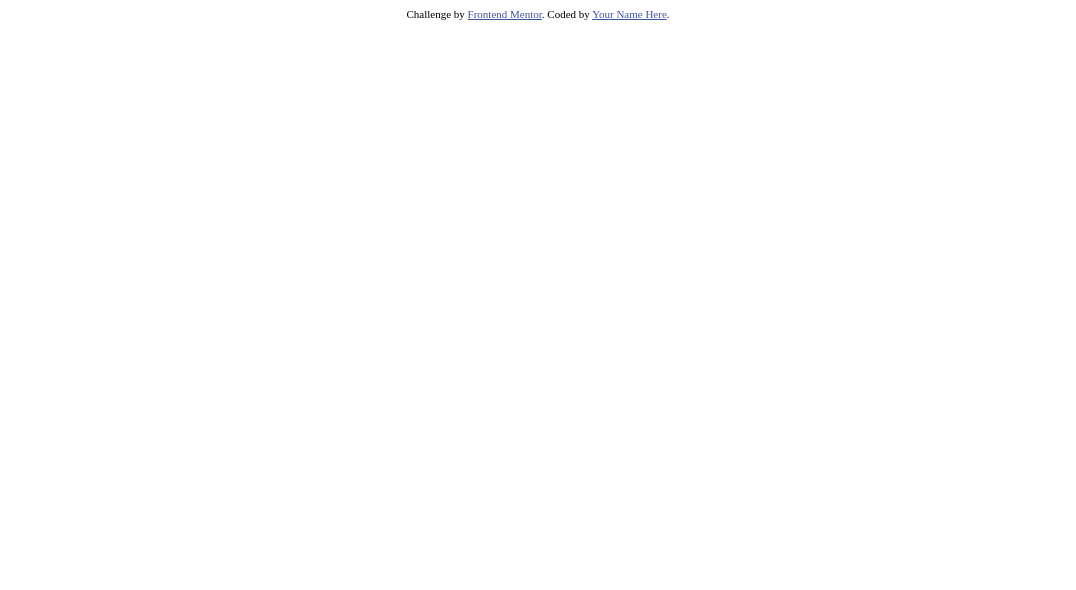
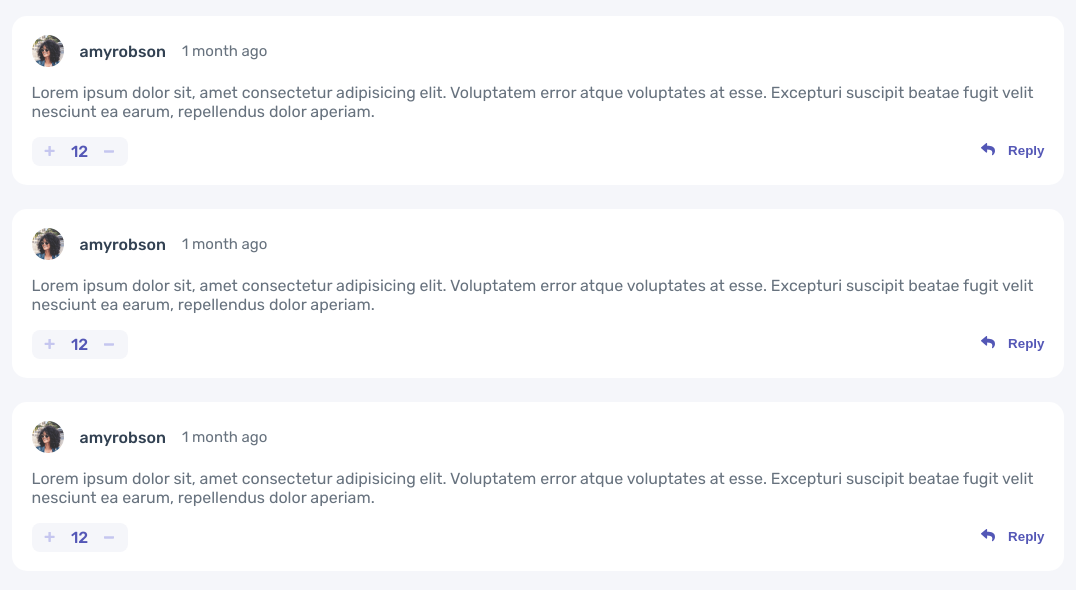
Before and after one commit to k0bek/interactive-comments-section-main, a plain HTML site: page index.html in a window 1280 px wide. Shown: the whole page, without its empty margins (102-1178 px from the left). Drawn offline with Linux system fonts and the light colour scheme.

Commit message:
card created

```diff
--- a/index.html
+++ b/index.html
@@ -1,26 +1,118 @@
 <!DOCTYPE html>
 <html lang="en">
+
 <head>
   <meta charset="UTF-8">
-  <meta name="viewport" content="width=device-width, initial-scale=1.0"> <!-- displays site properly based on user's device -->
+  <meta name="viewport" content="width=device-width, initial-scale=1.0">
+  <link rel="icon" type="image/png" sizes="32x32" href="./images/favicon-32x32.png">
+  <title>Frontend Mentor | Interactive comments section</title>
+  <link rel="preconnect" href="https://fonts.googleapis.com">
+  <link rel="preconnect" href="https://fonts.gstatic.com" crossorigin>
+  <link href="https://fonts.googleapis.com/css2?family=Rubik:wght@400;500;700&display=swap" rel="stylesheet">
+  <script src="https://kit.fontawesome.com/ab367dd5ba.js" crossorigin="anonymous"></script>
+  <link rel="stylesheet" href="./css/main.css">
+</head>
 
-  <link rel="icon" type="image/png" sizes="32x32" href="./images/favicon-32x32.png">
-
-  <title>Frontend Mentor | Interactive comments section</title>
-
-  <!-- Feel free to remove these styles or customise in your own stylesheet 👍 -->
-  <style>
-    .attribution { font-size: 11px; text-align: center; }
-    .attribution a { color: hsl(228, 45%, 44%); }
-  </style>
-</head>
 <body>
 
-  <!-- Pull dynamic content from the data.json file -->
+  <div class="wrapper">
+    <section>
+      <div class="cards">
 
-  <div class="attribution">
-    Challenge by <a href="https://www.frontendmentor.io?ref=challenge" target="_blank">Frontend Mentor</a>.
-    Coded by <a href="#">Your Name Here</a>.
+        <div class="card">
+
+          <div class="card-top">
+            <div class="card-top__img">
+              <img src="./images/avatars/image-amyrobson.png" alt="">
+            </div>
+            <p class="card-top__username">amyrobson</p>
+            <p class="card-top__time">1 month ago</p>
+          </div>
+
+          <p class="card-text">Lorem ipsum dolor sit, amet consectetur adipisicing elit. Voluptatem error atque
+            voluptates at esse. Excepturi suscipit beatae fugit velit nesciunt ea earum, repellendus dolor aperiam.
+          </p>
+
+          <div class="card-bottom">
+            <div class="card-bottom__votes">
+              <button class="card-bottom__votes--plus"><img src="./images/icon-plus.svg" alt=""></button>
+              <p class="card-bottom__votes-amount">12</p>
+              <button class="card-bottom__votes--minus"><img src="./images/icon-minus.svg" alt=""></button>
+            </div>
+
+            <button class="card-bottom__reply">
+              <span class="card-bottom__reply-icon"><img src="./images/icon-reply.svg" alt=""></span>
+              <p class="card-bottom__reply-text">Reply</p>
+            </button>
+          </div>
+
+        </div>
+
+        <div class="card">
+
+          <div class="card-top">
+            <div class="card-top__img">
+              <img src="./images/avatars/image-amyrobson.png" alt="">
+            </div>
+            <p class="card-top__username">amyrobson</p>
+            <p class="card-top__time">1 month ago</p>
+          </div>
+
+          <p class="card-text">Lorem ipsum dolor sit, amet consectetur adipisicing elit. Voluptatem error atque
+            voluptates at esse. Excepturi suscipit beatae fugit velit nesciunt ea earum, repellendus dolor aperiam.
+          </p>
+
+          <div class="card-bottom">
+            <div class="card-bottom__votes">
+              <button class="card-bottom__votes--plus"><img src="./images/icon-plus.svg" alt=""></button>
+              <p class="card-bottom__votes-amount">12</p>
+              <button class="card-bottom__votes--minus"><img src="./images/icon-minus.svg" alt=""></button>
+            </div>
+
+            <button class="card-bottom__reply">
+              <span class="card-bottom__reply-icon"><img src="./images/icon-reply.svg" alt=""></span>
+              <p class="card-bottom__reply-text">Reply</p>
+            </button>
+          </div>
+
+        </div>
+
+        <div class="card">
+
+          <div class="card-top">
+            <div class="card-top__img">
+              <img src="./images/avatars/image-amyrobson.png" alt="">
+            </div>
+            <p class="card-top__username">amyrobson</p>
+            <p class="card-top__time">1 month ago</p>
+          </div>
+
+          <p class="card-text">Lorem ipsum dolor sit, amet consectetur adipisicing elit. Voluptatem error atque
+            voluptates at esse. Excepturi suscipit beatae fugit velit nesciunt ea earum, repellendus dolor aperiam.
+          </p>
+
+          <div class="card-bottom">
+            <div class="card-bottom__votes">
+              <button class="card-bottom__votes--plus"><img src="./images/icon-plus.svg" alt=""></button>
+              <p class="card-bottom__votes-amount">12</p>
+              <button class="card-bottom__votes--minus"><img src="./images/icon-minus.svg" alt=""></button>
+            </div>
+
+            <button class="card-bottom__reply">
+              <span class="card-bottom__reply-icon"><img src="./images/icon-reply.svg" alt=""></span>
+              <p class="card-bottom__reply-text">Reply</p>
+            </button>
+          </div>
+
+        </div>
+
+      </div>
+    </section>
   </div>
+
+
+
+  <script src="./js/main.js" defer type="module"></script>
 </body>
+
 </html>
--- /dev/null
+++ b/js/main.js
@@ -0,0 +1,11 @@
+const JSON_URL = "./data.json";
+
+const xhr = new XMLHttpRequest();
+
+xhr.open("GET", JSON_URL);
+
+xhr.onload = function () {
+	console.log(JSON.parse(xhr.response));
+};
+
+xhr.send();
--- /dev/null
+++ b/sass/base/_reset.scss
@@ -0,0 +1,17 @@
+@import "./../utils/colors";
+* {
+	margin: 0;
+	padding: 0;
+	box-sizing: border-box;
+}
+
+html {
+	font-size: 62.5%;
+}
+
+body {
+	min-height: 100vh;
+	font-size: 1.6rem;
+	font-family: "Rubik", sans-serif;
+	background-color: $very-light-gray;
+}
--- /dev/null
+++ b/sass/main.scss
@@ -0,0 +1,83 @@
+@import "./base/reset";
+@import "./utils/colors";
+@import "./utils/helpers";
+
+.cards {
+	display: flex;
+	justify-content: center;
+	align-items: center;
+	flex-direction: column;
+	padding: 1em;
+	gap: 1.5em;
+
+	.card {
+		display: flex;
+		flex-direction: column;
+		padding: 1.2em;
+		width: 90%;
+		border-radius: 15px;
+		background-color: $white;
+
+		&-top {
+			display: flex;
+			align-items: center;
+			justify-content: flex-start;
+			gap: 1em;
+
+			&__img {
+				width: 2em;
+				height: 2em;
+				img {
+					width: 100%;
+					height: 100%;
+				}
+			}
+
+			&__username {
+				font-weight: 500;
+				color: $dark-blue;
+			}
+
+			&__time {
+				font-size: 1.5rem;
+				color: $grayish-blue;
+			}
+		}
+
+		&-text {
+			padding: 1em 0;
+			color: $grayish-blue;
+		}
+
+		&-bottom {
+			display: flex;
+			align-items: center;
+			justify-content: space-between;
+			&__votes {
+				display: flex;
+				align-items: center;
+				justify-content: space-between;
+				padding: 0.3em 0.8em;
+				width: 6em;
+				border-radius: 8px;
+				background-color: $background;
+
+				&--minus {
+					transform: translateY(-20%);
+				}
+
+				&-amount {
+					font-weight: 500;
+					color: $moderate-blue;
+				}
+			}
+
+			&__reply {
+				display: flex;
+				gap: 1em;
+				font-weight: 700;
+				color: $moderate-blue;
+			}
+		}
+	}
+}
--- /dev/null
+++ b/sass/utils/_colors.scss
@@ -0,0 +1,10 @@
+$moderate-blue: hsl(238, 40%, 52%);
+$soft-red: hsl(358, 79%, 66%);
+$light-grayish-blue: hsl(239, 57%, 85%);
+$pale-red: hsl(357, 100%, 86%);
+$dark-blue: hsl(212, 24%, 26%);
+$grayish-blue: hsl(211, 10%, 45%);
+$light-gray: hsl(223, 19%, 93%);
+$very-light-gray: hsl(228, 33%, 97%);
+$white: hsl(0, 0%, 100%);
+$background: #f5f6fa;
--- /dev/null
+++ b/sass/utils/_helpers.scss
@@ -0,0 +1,11 @@
+.wrapper {
+	margin: 0 auto;
+	max-width: 1200px;
+	width: 100%;
+}
+
+button {
+	border: none;
+	background: none;
+	cursor: pointer;
+}
```
Also changed, not shown: css/main.css (added), data.json (indentation only), 1 other file.
